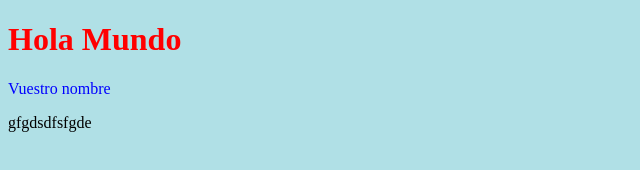
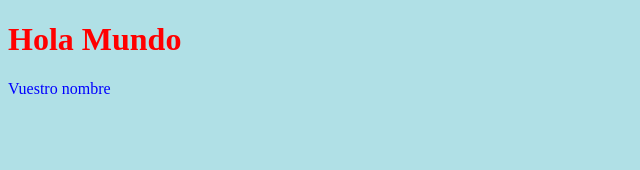
Before and after one commit to israellopez321/israellopez321.github.io, a plain HTML site: page index.html in a window 1280 px wide. Shown: the whole page, without its empty margins (0-640 px from the left). Drawn offline with Linux system fonts and the light colour scheme.

Commit message:
Update index.html

```diff
--- a/index.html
+++ b/index.html
@@ -23,5 +23,3 @@
 
 </body>
 </html>
-
-gfgdsdfsfgde
```
